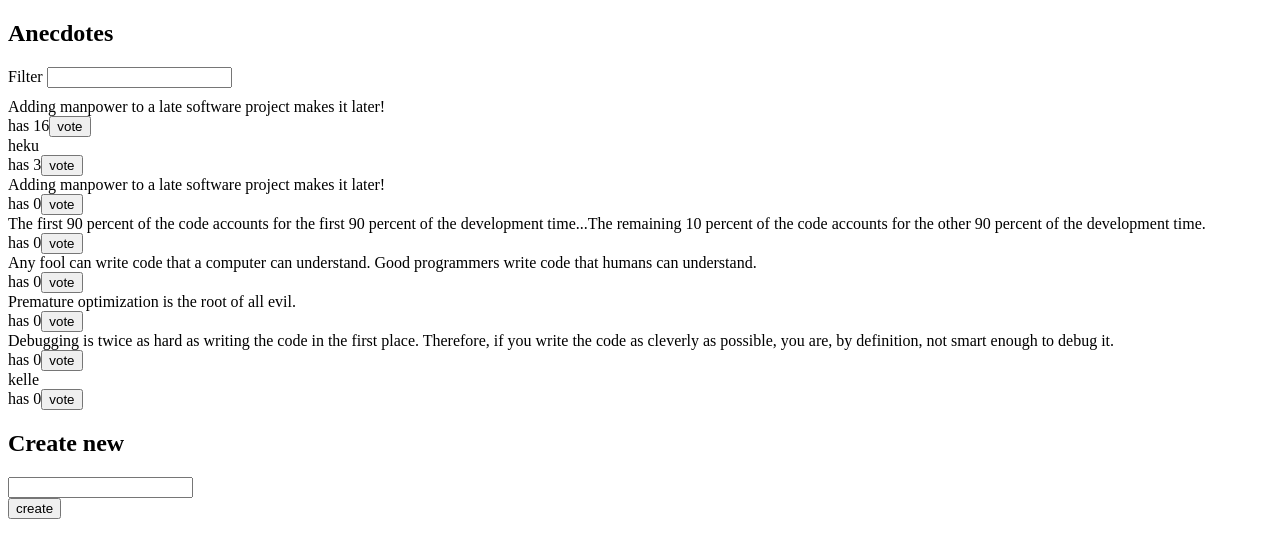
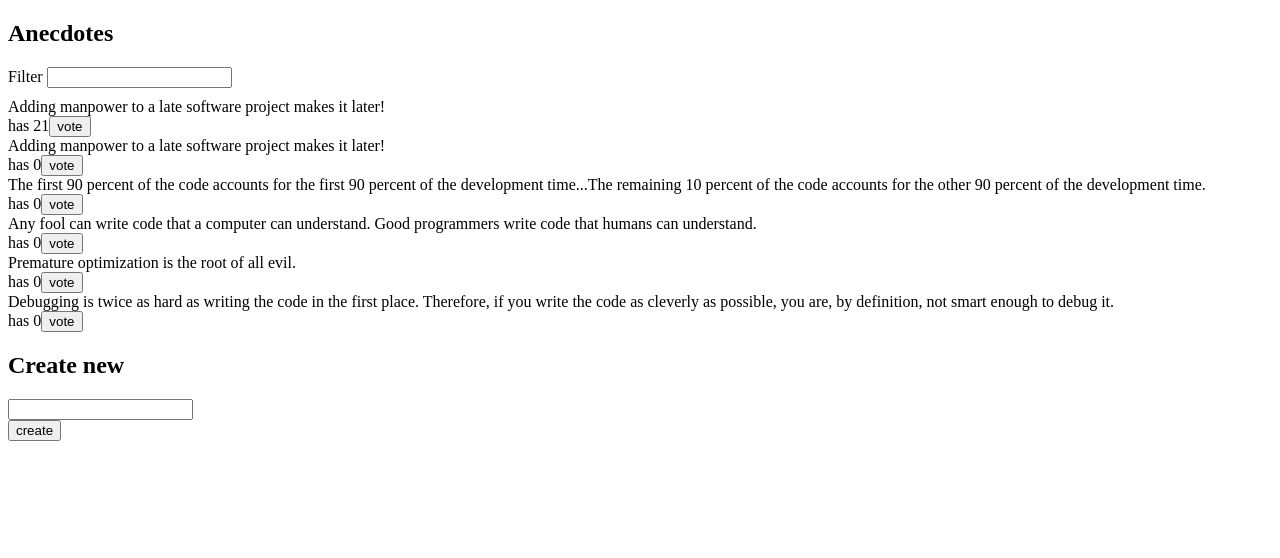
Before and after one commit to MarkoTammi/anecdotes2-redux, a React (Create React App) app: page / in a window 1280 px wide. Shown: the top 558 px of the page. Built offline with nearby package versions, Linux system fonts and the light colour scheme; data requests are answered from the project's data file.

Commit message:
6.18 anekdootit ja backend, step6

```diff
--- a/db.json
+++ b/db.json
@@ -2,7 +2,7 @@
   "anecdotes": [
     {
       "content": "Adding manpower to a late software project makes it later!",
-      "votes": 16,
+      "votes": 21,
       "id": "47145"
     },
     {
@@ -29,16 +29,6 @@
       "content": "Debugging is twice as hard as writing the code in the first place. Therefore, if you write the code as cleverly as possible, you are, by definition, not smart enough to debug it.",
       "id": "98312",
       "votes": 0
-    },
-    {
-      "content": "kelle",
-      "votes": 0,
-      "id": "ko1xN0A"
-    },
-    {
-      "content": "heku",
-      "votes": 3,
-      "id": "YmkCFYV"
     }
   ]
 }
--- a/src/components/AnecdoteForm.js
+++ b/src/components/AnecdoteForm.js
@@ -6,7 +6,7 @@ import React from 'react'
 
 import { useDispatch } from 'react-redux'
 import { createAnecdote } from '../reducers/anecdoteReducer'
-import { setNotification , clearNotification} from '../reducers/notificationReducer'
+import { setNotification , clearNotification, setClearNotification} from '../reducers/notificationReducer'
 
 
 const AnecdoteForm = () => {
@@ -19,14 +19,20 @@ const AnecdoteForm = () => {
     const content = event.target.anecdote.value
     event.target.anecdote.value = ''
 
+    // Save new anecdote to db.json and state
     dispatch(createAnecdote(content))
 
     // Display name of created anecdote in notification field
-    dispatch(setNotification('You create "' + content + '" blog'))
+    const msgToDisplay = 'You create "' + content + '" blog'
+    // content to display, time in sec to display
+    dispatch(setClearNotification(msgToDisplay, 2))
+
+    // Was used before 6.18. Moved to notificationReducer
+/*     dispatch(setNotification('You create "' + content + '" blog'))
     // And clear notification field after 5 sec.
     setTimeout(() => {
       dispatch(clearNotification('CLEAR'))
-      }, 5000)
+      }, 5000) */
   }
 
   return (
--- a/src/components/AnecdoteList.js
+++ b/src/components/AnecdoteList.js
@@ -6,7 +6,7 @@ import React from 'react'
 
 import { useSelector, useDispatch } from 'react-redux'
 import { addVote } from '../reducers/anecdoteReducer'
-import { setNotification, clearNotification } from '../reducers/notificationReducer'
+import { setNotification, clearNotification, setClearNotification } from '../reducers/notificationReducer'
 
 const AnecdoteList = () => {
 
@@ -33,11 +33,17 @@ const AnecdoteList = () => {
 
         // Display notification for voted anecdote
         const votedAnecdote = anecdotes.filter(n => n.id === anecdote.id)
-        dispatch(setNotification('You voted : ' + votedAnecdote[0].content + ' It has ' + (votedAnecdote[0].votes) + ' votes.'))
+
+        const msgToDisplay = 'You voted : ' + votedAnecdote[0].content + ' It has ' + (votedAnecdote[0].votes) + ' votes.'
+        // content to display, time in sec to display
+        dispatch(setClearNotification(msgToDisplay, 2))
+
+        // Was used before 6.18. Moved to notificationReducer
+        /* dispatch(setNotification('You voted : ' + votedAnecdote[0].content + ' It has ' + (votedAnecdote[0].votes) + ' votes.'))
         // Clear notification
         setTimeout(() => {
             dispatch(clearNotification('CLEAR'))
-            }, 5000)
+            }, 5000) */
     }
 
     return (
--- a/src/reducers/notificationReducer.js
+++ b/src/reducers/notificationReducer.js
@@ -30,4 +30,15 @@ export const clearNotification = () => {
   }
 }
 
+export const setClearNotification = (msgToDisplay, timeInSec) => {
+  return async dispatch => {
+    dispatch(setNotification(msgToDisplay))
+    setTimeout(() => {
+      dispatch(clearNotification('CLEAR'))
+      }, timeInSec * 1000)
+  }
+}
+
+
+
 export default notificationReducer
```
Also changed, not shown: 1 other file (tests, documents, lock files or other folders).
